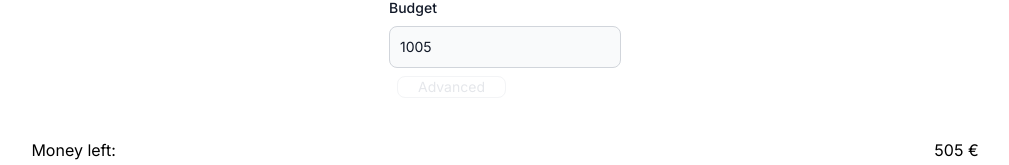
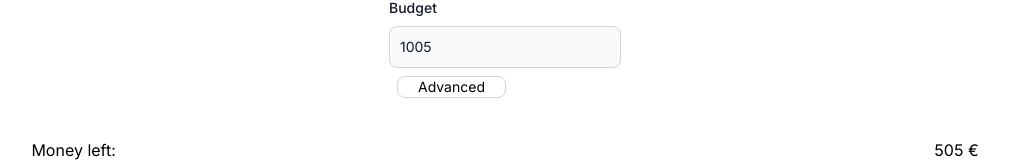
Before and after one commit to WendtOle/daily-spending-limit, a Next.js app: page / in a window 1280 px wide. Shown: the part 154-319 px from the top of the page, without its empty margins (135-1144 px from the left). Built offline with nearby package versions, Linux system fonts and the light colour scheme.

Commit message:
fixup - acvanded button

```diff
--- a/app/page.tsx
+++ b/app/page.tsx
@@ -25,7 +25,6 @@ export default function Home() {
             type="button"
             className="rounded-lg text-sm px-5 border border-gray-300 disabled:border-gray-100 disabled:text-gray-200"
             onClick={() => setShowAdvanced((cur) => !cur)}
-            disabled={startBudget !== 0 || budgetOffset !== 0}
           >
             {showAdvanced ? "Hide advanced" : "Advanced"}
           </button>
```
